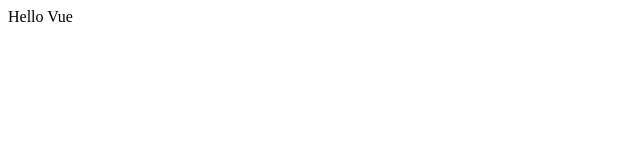
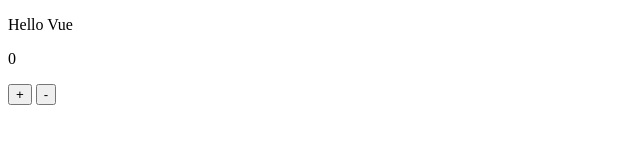
Before and after one commit to KonradGmur/Basic-Project-Vue, a plain HTML site: page index.html in a window 1280 px wide. Shown: the whole page, without its empty margins (0-640 px from the left). Drawn offline with nearby package versions, Linux system fonts and the light colour scheme.

Commit message:
Addition of two buttons to change the counter

```diff
--- a/index.html
+++ b/index.html
@@ -7,11 +7,28 @@
     <script src="https://cdn.jsdelivr.net/npm/vue/dist/vue.js"></script>
   </head>
   <body>
-    <div id="app">Hello Vue</div>
+    <div id="app">
+      <p>{{title}}</p>
+      <p>{{counter}}</p>
+      <button @click="increaseCounter">+</button>
+      <button @click="decreaseCounter">-</button>
+    </div>
 
     <script>
       new Vue({
         el: "#app",
+        data: {
+          title: "Hello Vue",
+          counter: 0,
+        },
+        methods: {
+          increaseCounter() {
+            this.counter++;
+          },
+          decreaseCounter() {
+            this.counter--;
+          },
+        },
       });
     </script>
   </body>
```
